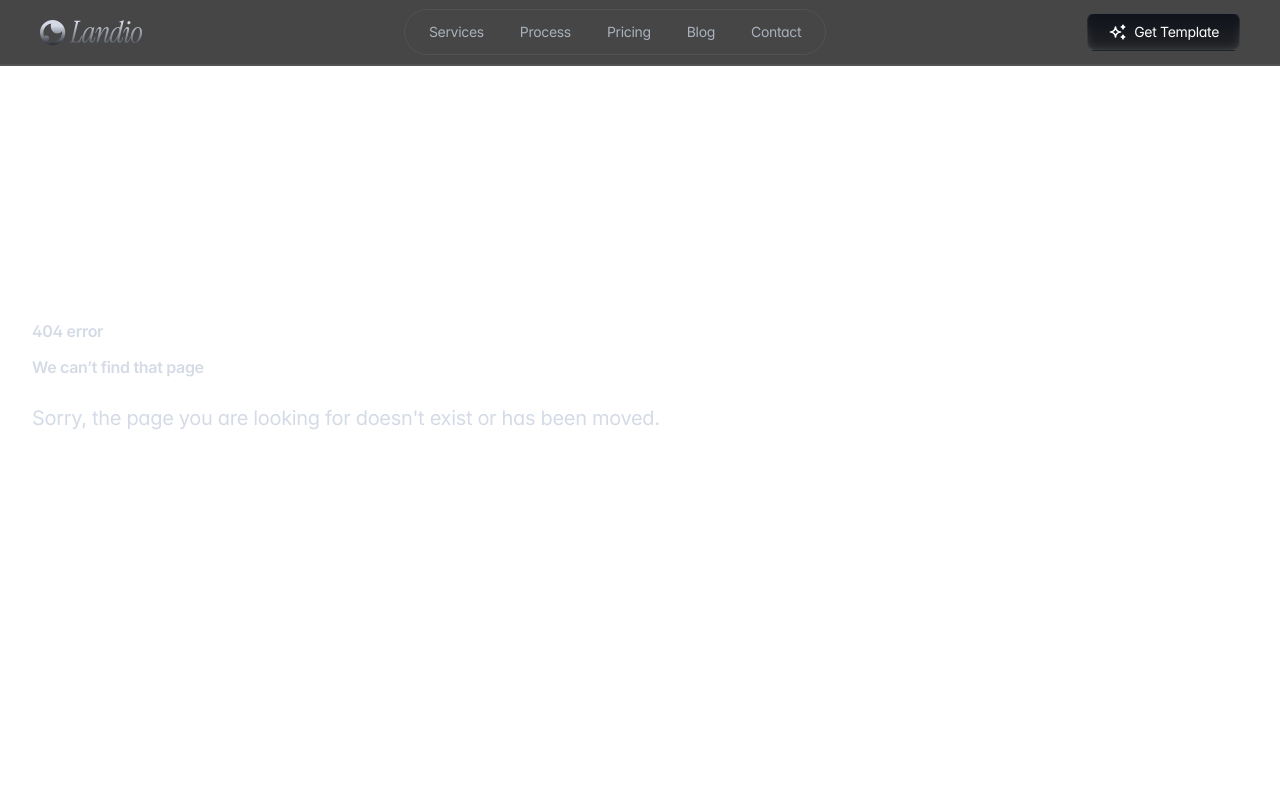
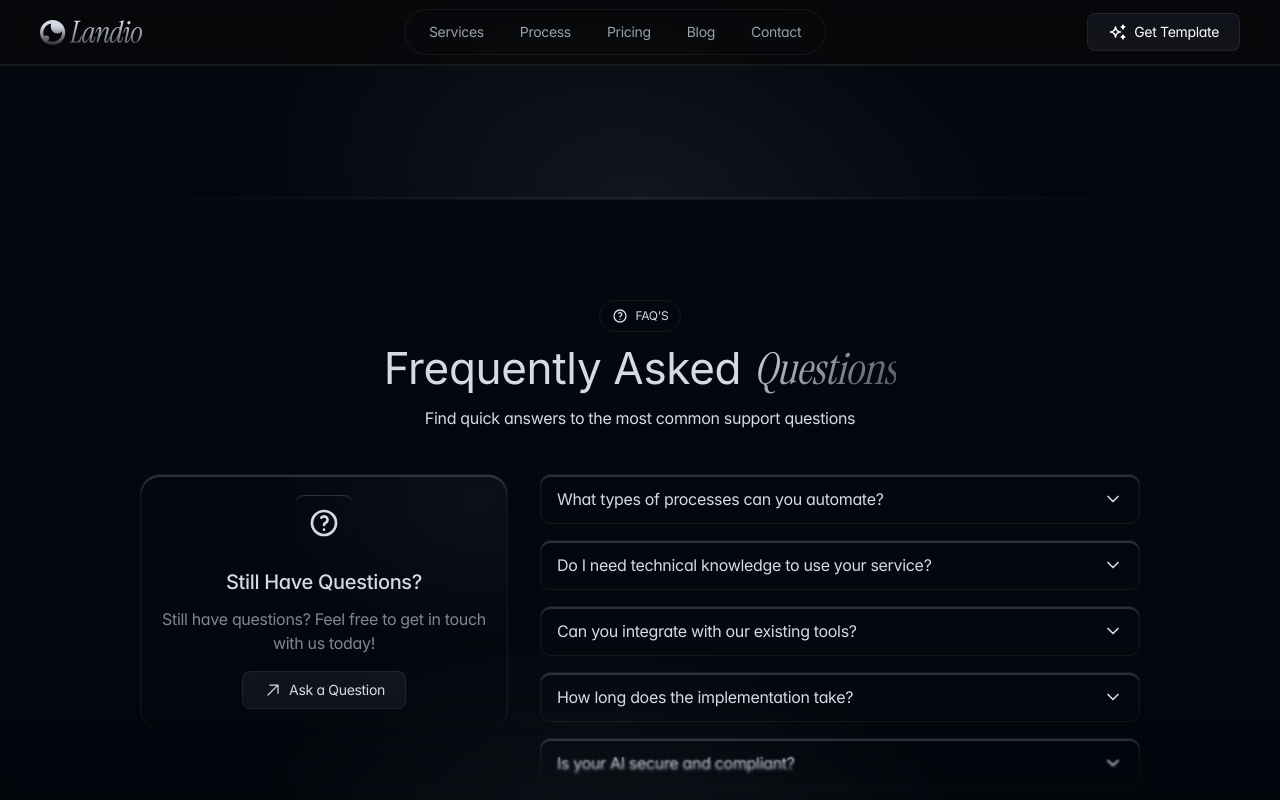
Before and after one commit to pirateIV/landio, a Next.js app: page /contact in a window 1280 px wide. Before the commit this address had no page. Shown: the top 800 px of the page. Built offline with nearby package versions, Linux system fonts and the light colour scheme; what tailwindcss-react-aria-components would draw is missing.

Commit message:
(chore): add base styles for mdx

```diff
--- a/src/app/blog/[slug]/page.tsx
+++ b/src/app/blog/[slug]/page.tsx
@@ -11,7 +11,7 @@ export default async function Page({ params }: { params: Promise<{ slug: string
 				<div className="px-25">
 					<div className="mb-4">
 						<Link href="/blog" className="space-1 rounded-lg border border-light-blue-transparent bg-dark-gray px-5 py-2">
-							<span>&larr;</span> <span>Back To All Blogs</span>
+							<span>&larr;</span> <span className="text-sm font-medium">Back To All Blogs</span>
 						</Link>
 					</div>
 					<Blog />
--- /dev/null
+++ b/src/app/contact/page.tsx
@@ -0,0 +1,12 @@
+import Faqs from '@/components/sections/faqs'
+import { Container } from '@/components/ui/blocks'
+import React from 'react'
+
+export default function ContactPage() {
+	return (
+		<div>
+		<Container></Container>
+			<Faqs />
+		</div>
+	)
+}
--- a/src/app/layout.tsx
+++ b/src/app/layout.tsx
@@ -32,7 +32,7 @@ export const metadata: Metadata = {
 			"Supercharge your startup’s growth with Landio—the ultimate Framer template for AI-powered SaaS businesses. Discover real-time trends, decode user insights with accuracy, and make smarter, data-driven decisions.",
 	},
 	icons: {
-		icon: [{ url: "/favicon/icon.svg" }, { url: "/favicon/icon-dark.svg", media: "(prefers-color-scheme: dark)" }],
+		icon: [{ url: "/favicon/icon.svg", media: "(prefers-color-scheme: dark)" }, { url: "/favicon/icon-dark.svg" }],
 	},
 };
 
--- a/src/components/sections/faqs/index.tsx
+++ b/src/components/sections/faqs/index.tsx
@@ -22,7 +22,8 @@ export default function Faqs() {
 				<Heading {...headingProps} />
 			</Header>
 
-			<div className="mx-auto flex w-full max-w-250 flex-row-reverse items-center gap-8 *:w-full *:max-w-150 max-md:flex-col-reverse md:items-start">
+			<div className="mx-auto max-w-250 w-full">
+				<div className="flex w-full flex-row-reverse items-center gap-8 *:max-w-150 max-md:flex-col-reverse md:items-start">
 					{/* FAQ Items */}
 					<div className="space-y-4 md:flex-[2_0_0px]">
 						{faqs.map((faq) => (
@@ -58,6 +59,7 @@ export default function Faqs() {
 						</div>
 					</Card>
 				</div>
+			</div>
 		</Container>
 	);
 }
--- a/src/components/sections/features/features.tsx
+++ b/src/components/sections/features/features.tsx
@@ -48,7 +48,7 @@ const features = [
 
 export default function Features() {
 	return (
-		<Container>
+		<Container id="features">
 			<Header>
 				<Heading {...headingProps} />
 			</Header>
--- a/src/components/sections/integrations.tsx
+++ b/src/components/sections/integrations.tsx
@@ -39,7 +39,7 @@ const logos = [
 
 export default function Integrations() {
 	return (
-		<Container>
+		<Container id="integrations">
 			<Header>
 				<Heading {...headingProps} />
 			</Header>
--- a/src/components/ui/blocks/container.tsx
+++ b/src/components/ui/blocks/container.tsx
@@ -4,7 +4,7 @@ import { cx } from "@/utils/cx";
 export function Container({ className, children, ...props }: ParentProps) {
 	return (
 		<section className={cx("relative z-2 flex flex-col flex-1 h-full overflow-hidden bg-black-base px-4.5 py-20 md:px-10 md:py-25", className)} {...props}>
-			<div className="mx-auto flex max-w-300 flex-col gap-11">{children}</div>
+			<div className="mx-auto flex max-w-300 flex-col w-full gap-11 shrink-0">{children}</div>
 
 			<div className="absolute right-0 bottom-0 left-0 z-1 h-1 rounded-[10px] bg-[radial-gradient(50%_50%_at_50%_50%,var(--color-light-blue-transparent)_0%,var(--color-black-base)_100%)]" />
 			<div className="pointer-events-none absolute -bottom-[249px] left-[calc(50%-(793px/2))] z-1 h-[499px] w-[793px] rotate-13 bg-[radial-gradient(50%_50%_at_50%_50%,var(--color-light-blue-muted)_0%,rgba(4,7,13,0)_100%)] opacity-10" />
```
Lines whose indentation alone changed are shown as unchanged.
